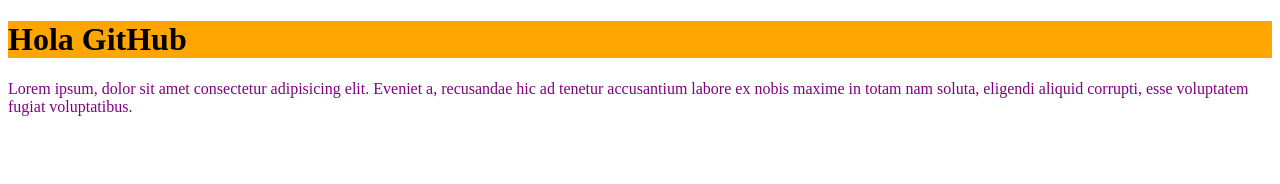
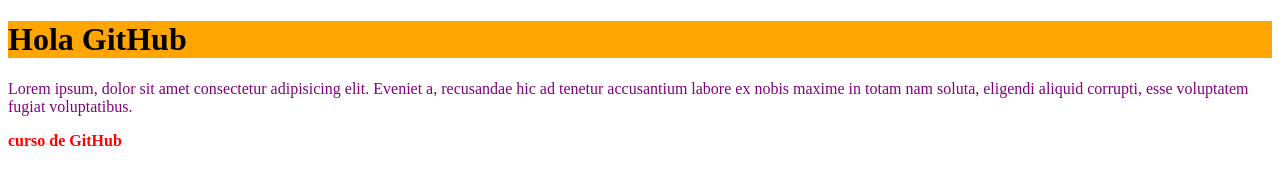
Before and after one commit to jucho13/clasegithub, a plain HTML site: page index.html in a window 1280 px wide. Drawn offline with Linux system fonts and the light colour scheme.

Commit message:
agrego un strong

```diff
--- a/estilos.css
+++ b/estilos.css
@@ -6,3 +6,7 @@
 {
     color: purple;
 }
+strong
+{
+    color: red;
+}
--- a/index.html
+++ b/index.html
@@ -10,6 +10,6 @@
 <body>
     <h1>Hola GitHub</h1>
     <p>Lorem ipsum, dolor sit amet consectetur adipisicing elit. Eveniet a, recusandae hic ad tenetur accusantium labore ex nobis maxime in totam nam soluta, eligendi aliquid corrupti, esse voluptatem fugiat voluptatibus.</p>
-
+    <strong> curso de GitHub</strong>
 </body>
 </html>
```
